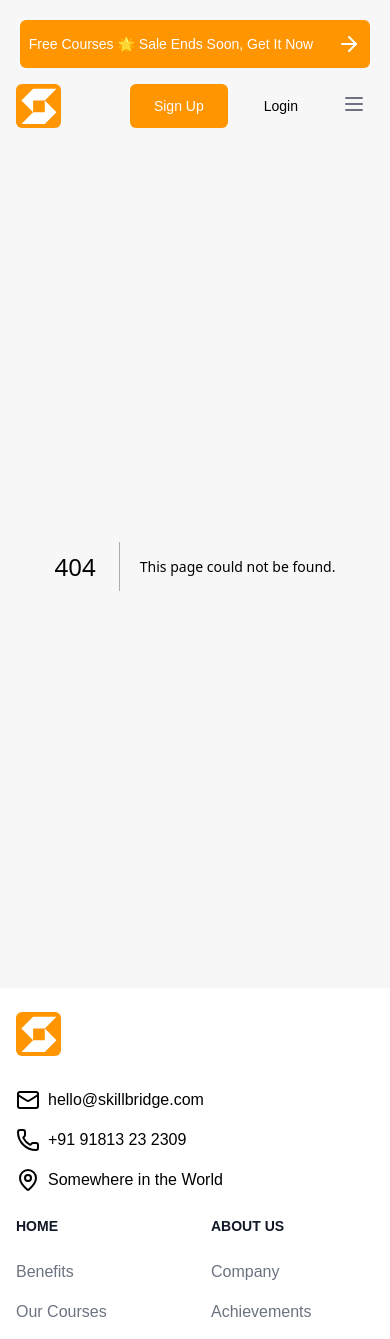
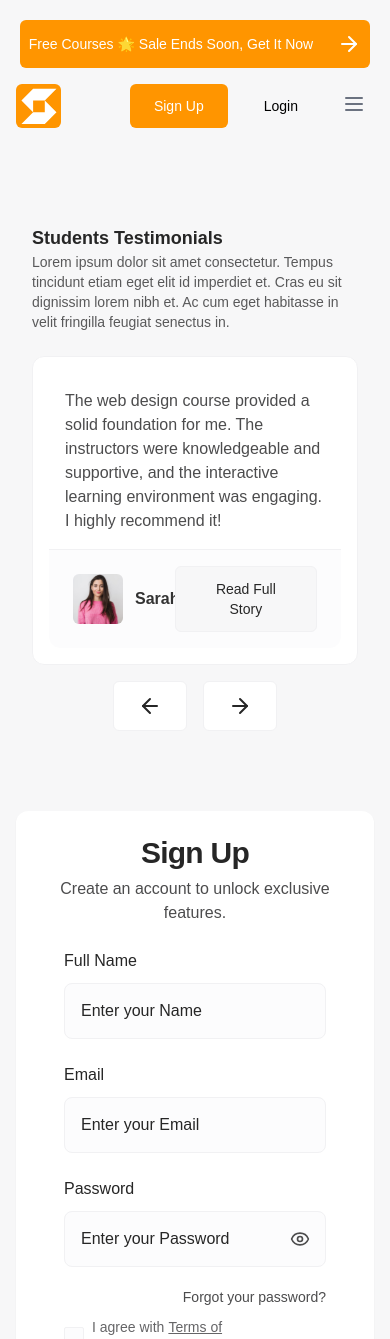
Before and after one commit to abdulrehmankz1/skill-bridge, a Next.js app: page /auth/signup in a window 390 px wide. Before the commit this address had no page. Shown: the top 1339 px of the page. Built offline with nearby package versions, Linux system fonts and the light colour scheme.

Commit message:
feat: add signup page with responsive testimonials section.

```diff
--- /dev/null
+++ b/app/auth/signup/page.tsx
@@ -0,0 +1,184 @@
+"use client";
+
+import React, { useState } from "react";
+import StudentsTestimonials from "@/app/components/ui/StudentsTestimonials";
+import {
+  Card,
+  CardContent,
+  CardDescription,
+  CardHeader,
+  CardTitle,
+} from "@/components/ui/card";
+import { Checkbox } from "@/components/ui/checkbox";
+import { Input } from "@/components/ui/input";
+import { Label } from "@/components/ui/label";
+import { Button } from "@/app/components/ui/Button";
+import Image from "next/image";
+import { ArrowUpRight, Eye, EyeOff } from "lucide-react";
+import Link from "next/link";
+
+const Page = () => {
+  const [showPassword, setShowPassword] = useState(false);
+
+  return (
+    <div className="container mx-auto pt-10 sm:pt-20 pb-16 sm:pb-32 px-4 sm:px-6">
+      {/* Grid Layout for Testimonials & Login Form */}
+      <div className="grid grid-cols-1 md:grid-cols-11 gap-10 md:gap-20 items-center md:flex-row-reverse">
+        {/* Students Testimonials (5/11 on larger screens) */}
+        <div className="md:col-span-5">
+          <StudentsTestimonials />
+        </div>
+
+        {/* Login Form (6/11 on larger screens) */}
+        <div className="md:col-span-6">
+          <Card className="bg-absolute-white rounded-xl p-6 sm:p-10 border-none">
+            <CardHeader className="p-0">
+              <CardTitle className="text-3xl sm:text-4xl text-grey-15 text-center">
+                Sign Up
+              </CardTitle>
+              <CardDescription className="text-grey-30 text-center text-base mt-2">
+                Create an account to unlock exclusive features.
+              </CardDescription>
+            </CardHeader>
+            <CardContent className="mt-6 sm:mt-10">
+              <form>
+                <div className="flex flex-col gap-6">
+                  {/* Full Name Field */}
+                  <div className="grid gap-2.5">
+                    <Label
+                      htmlFor="name"
+                      className="text-grey-15 font-medium text-base"
+                    >
+                      Full Name
+                    </Label>
+                    <Input
+                      id="name"
+                      type="text"
+                      placeholder="Enter your Name"
+                      className="p-4 sm:p-5 bg-white-99 border border-white-95 rounded-lg h-14 sm:h-16 placeholder:text-grey-15"
+                      required
+                    />
+                  </div>
+
+                  {/* Email Field */}
+                  <div className="grid gap-2.5">
+                    <Label
+                      htmlFor="email"
+                      className="text-grey-15 font-medium text-base"
+                    >
+                      Email
+                    </Label>
+                    <Input
+                      id="email"
+                      type="email"
+                      placeholder="Enter your Email"
+                      className="p-4 sm:p-5 bg-white-99 border border-white-95 rounded-lg h-14 sm:h-16 placeholder:text-grey-15"
+                      required
+                    />
+                  </div>
+
+                  {/* Password Field with Eye Icon */}
+                  <div className="grid gap-2.5 relative">
+                    <Label
+                      htmlFor="password"
+                      className="text-grey-15 font-medium text-base"
+                    >
+                      Password
+                    </Label>
+                    <div className="relative">
+                      <Input
+                        id="password"
+                        type={showPassword ? "text" : "password"}
+                        required
+                        placeholder="Enter your Password"
+                        className="p-4 sm:p-5 bg-white-99 border border-white-95 rounded-lg h-14 sm:h-16 placeholder:text-grey-15 pr-14"
+                      />
+                      <button
+                        type="button"
+                        onClick={() => setShowPassword(!showPassword)}
+                        className="absolute top-1/2 right-4 transform -translate-y-1/2 text-grey-30"
+                      >
+                        {showPassword ? (
+                          <EyeOff size={20} />
+                        ) : (
+                          <Eye size={20} />
+                        )}
+                      </button>
+                    </div>
+
+                    <a
+                      href="#"
+                      className="ml-auto inline-block text-sm sm:text-base text-grey-30 mt-2.5 underline-offset-4 hover:underline"
+                    >
+                      Forgot your password?
+                    </a>
+                    <div className="flex items-center space-x-2">
+                      <Checkbox
+                        id="terms"
+                        className="h-5 w-5 bg-white-99 border border-white-95 text-grey-30"
+                      />
+                      <label
+                        htmlFor="terms"
+                        className="text-sm sm:text-base text-grey-40 font-medium"
+                      >
+                        I agree with
+                        <Link href="/auth/signup" className="underline mx-1">
+                          Terms of Use
+                        </Link>
+                        and
+                        <Link href="/auth/signup" className="underline ml-1">
+                          Privacy Policy
+                        </Link>
+                      </label>
+                    </div>
+                  </div>
+
+                  {/* Login Button */}
+                  <Button type="submit" size="lg" className="py-3 sm:py-4">
+                  Sign Up
+                  </Button>
+
+                  {/* OR Separator */}
+                  <div className="flex items-center gap-4 my-4">
+                    <div className="h-px flex-1 bg-gray-300"></div>
+                    <span className="text-gray-500 text-sm">OR</span>
+                    <div className="h-px flex-1 bg-gray-300"></div>
+                  </div>
+
+                  {/* Google Login Button */}
+                  <Button
+                    variant="secondary"
+                    size="lg"
+                    className="py-3 sm:py-4"
+                  >
+                    <Image
+                      src="/assets/images/google_icon.svg"
+                      alt="Google Icon"
+                      width={24}
+                      height={24}
+                      className="mr-3"
+                      draggable="false"
+                    />
+                    Sign Up with Google
+                  </Button>
+                </div>
+                <div className="mt-4 text-center text-sm text-grey-30 flex items-center justify-center">
+                  Already have an account
+                  <a
+                    href="#"
+                    className="underline underline-offset-4 ml-1 flex font-semibold"
+                  >
+                    Login
+                    <ArrowUpRight className="text-grey-30" />
+                  </a>
+                </div>
+              </form>
+            </CardContent>
+          </Card>
+        </div>
+      </div>
+    </div>
+  );
+};
+
+export default Page;
```
